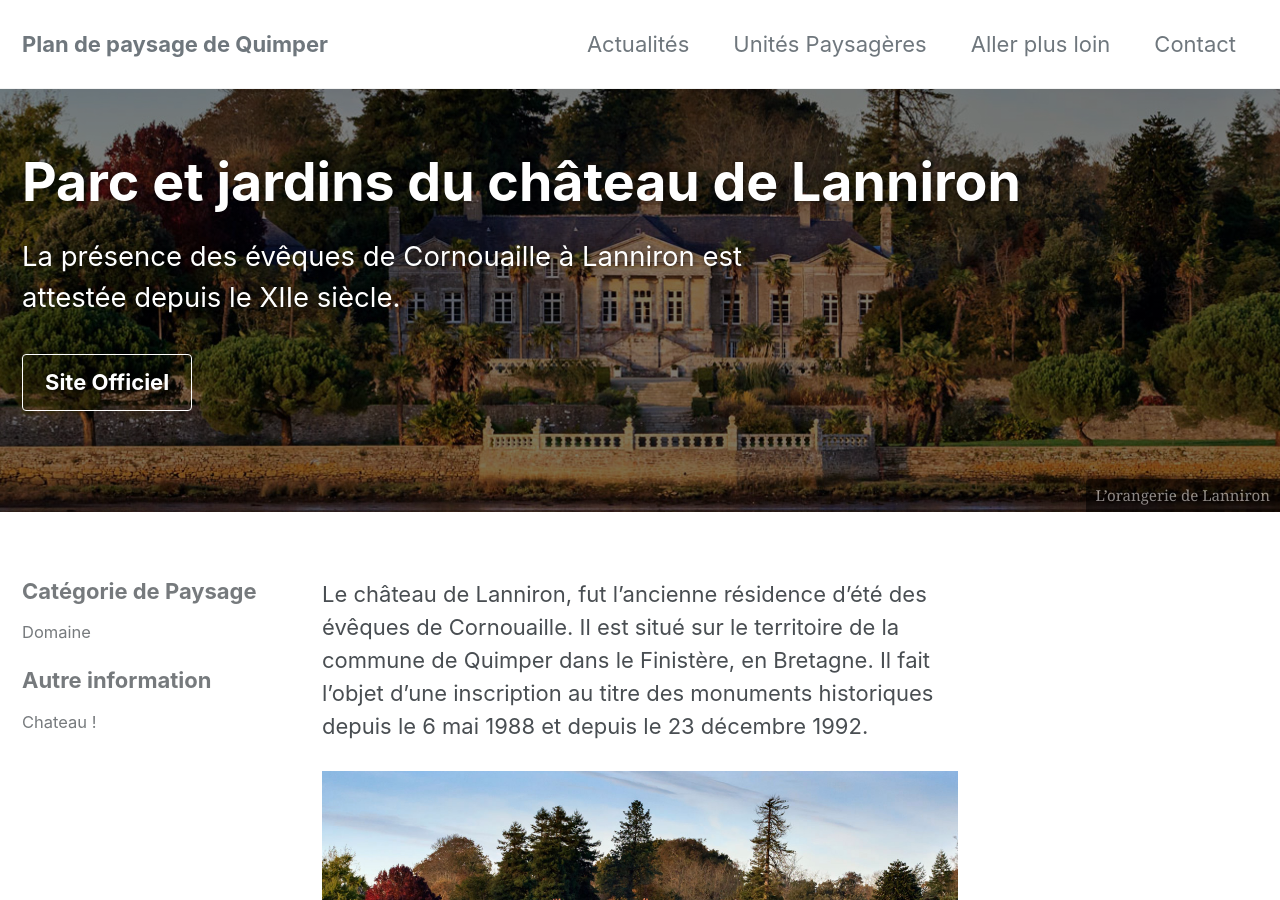
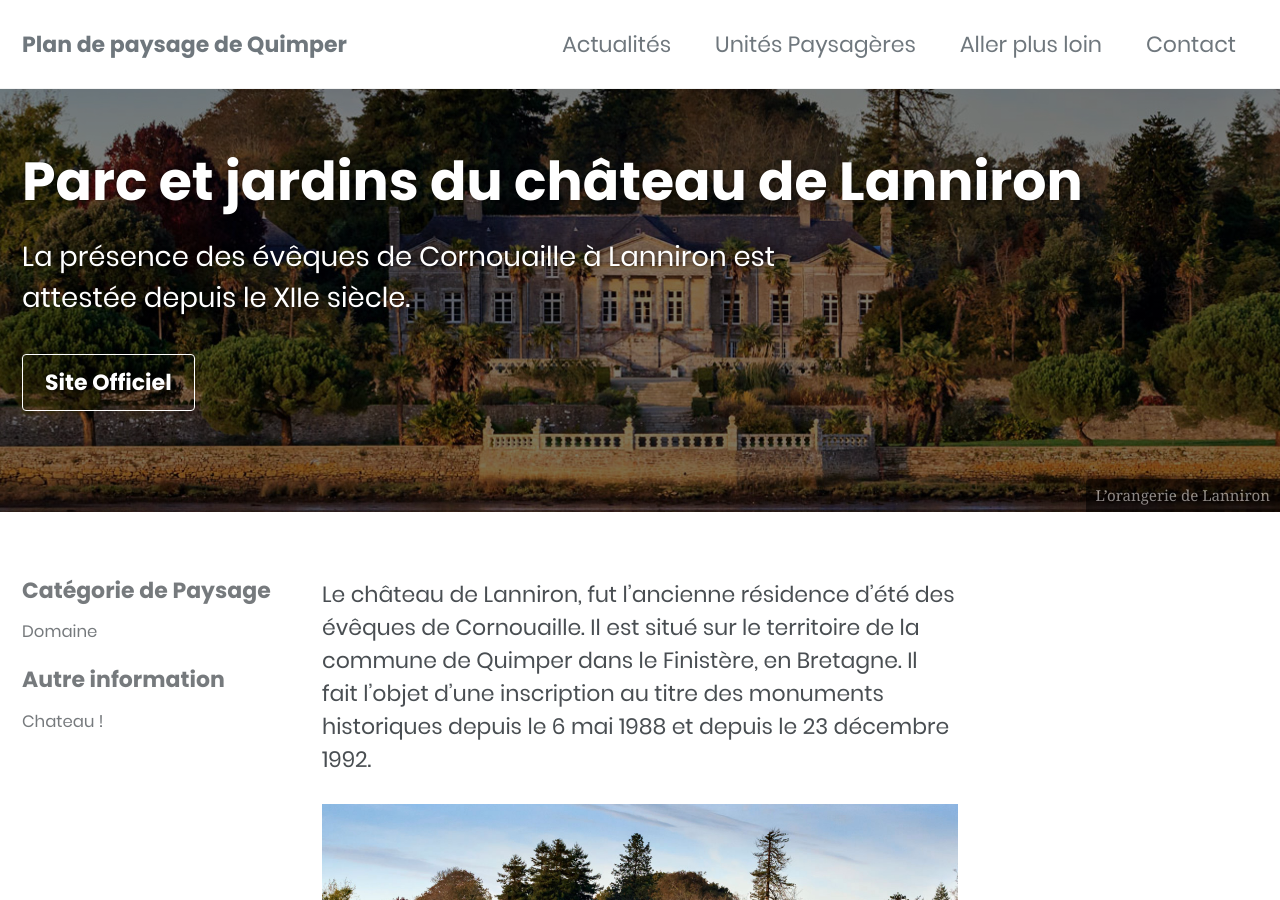
Before and after one commit to facettespaysages/plan-paysage-quimper, a Jekyll site: the page built from _unites_paysageres/lanniron.md, in a window 1280 px wide and 900 px high. Built offline with Jekyll 4.4.1, drawn with Linux system fonts in a browser that asks for light colours; cached includes are drawn as plain includes; nearby versions of some CDN libraries; some web fonts are replaced.

Commit message:
Use Poppins

```diff
--- a/_sass/minimal-mistakes/_variables.scss
+++ b/_sass/minimal-mistakes/_variables.scss
@@ -14,7 +14,7 @@ $indent-var: 1.3em !default;
 
 /* system typefaces */
 $serif: Georgia, Times, serif !default;
-$sans-serif: "Poppins-Light", -apple-system, BlinkMacSystemFont, "Roboto", "Segoe UI",
+$sans-serif: "Poppins", -apple-system, BlinkMacSystemFont, "Roboto", "Segoe UI",
   "Helvetica Neue", "Lucida Grande", Arial, sans-serif !default;
 $monospace: Monaco, Consolas, "Lucida Console", monospace !default;
 
```
